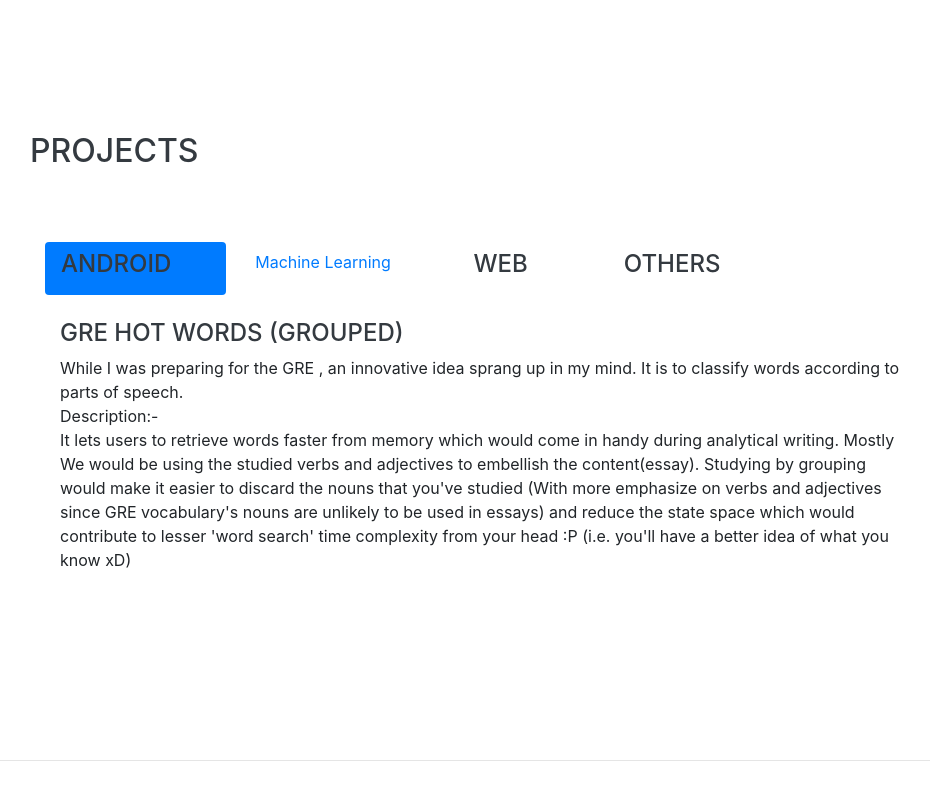
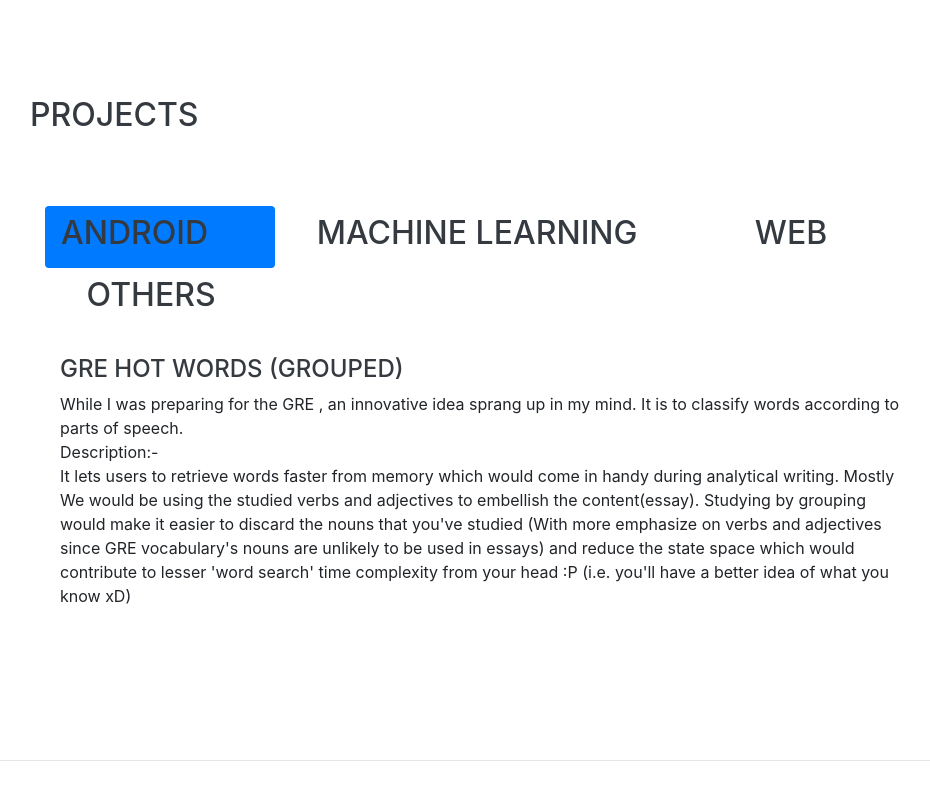
Before and after one commit to vikramzone/AboutMe, a website with bundled scripts: page index.html in a window 1280 px wide. Shown: the part 3358-4158 px from the top of the page, without its empty margins (290-1220 px from the left). Built offline with nearby package versions, Linux system fonts and the light colour scheme; a web font is replaced by a local one.

Commit message:
Update index.html

```diff
--- a/index.html
+++ b/index.html
@@ -250,16 +250,16 @@
   <!-- Nav pills -->
   <ul class="nav nav-pills" role="tablist">
     <li class="nav-item">
-      <a class="nav-link active" data-toggle="pill" href="#home"><h4> Android  &nbsp;&nbsp;&nbsp; &nbsp;  </h4></a>
+      <a class="nav-link active" data-toggle="pill" href="#home"><h2> Android  &nbsp;&nbsp;&nbsp; &nbsp;  </h2></a>
     </li>
     <li class="nav-item">
-      <a class="nav-link" data-toggle="pill" href="#menu1"><h4">&nbsp;&nbsp;&nbsp;Machine Learning   &nbsp;&nbsp;&nbsp; &nbsp;&nbsp;</h4></a>
+      <a class="nav-link" data-toggle="pill" href="#menu1"><h2>&nbsp;&nbsp;&nbsp;Machine Learning   &nbsp;&nbsp;&nbsp; &nbsp;&nbsp;</h2></a>
     </li>
     <li class="nav-item">
-      <a class="nav-link" data-toggle="pill" href="#menu2"><h4>&nbsp;&nbsp;&nbsp;Web   &nbsp;&nbsp;&nbsp;&nbsp; &nbsp;</h4></a>
+      <a class="nav-link" data-toggle="pill" href="#menu2"><h2>&nbsp;&nbsp;&nbsp;Web   &nbsp;&nbsp;&nbsp;&nbsp; &nbsp;</h2></a>
     </li>
     <li class="nav-item">
-      <a class="nav-link" data-toggle="pill" href="#menu2"><h4>&nbsp;&nbsp;&nbsp;Others  </h4></a>
+      <a class="nav-link" data-toggle="pill" href="#menu2"><h2>&nbsp;&nbsp;&nbsp;Others  </h2></a>
     </li>
   </ul>
 
```
